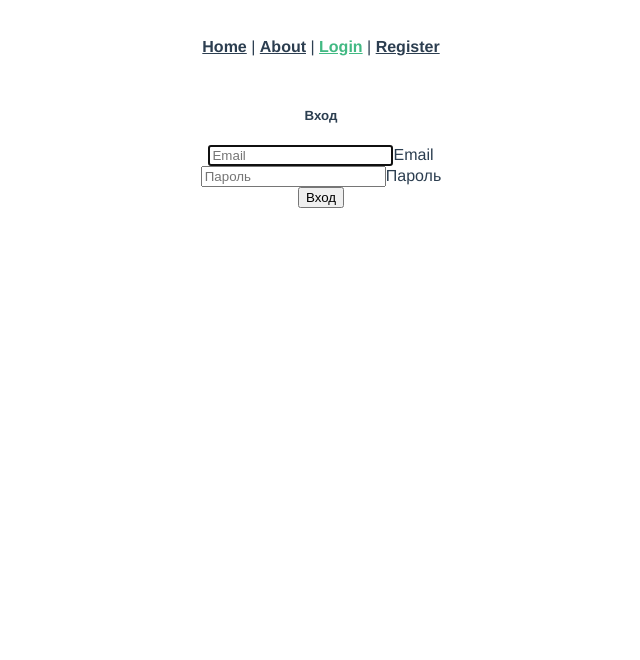
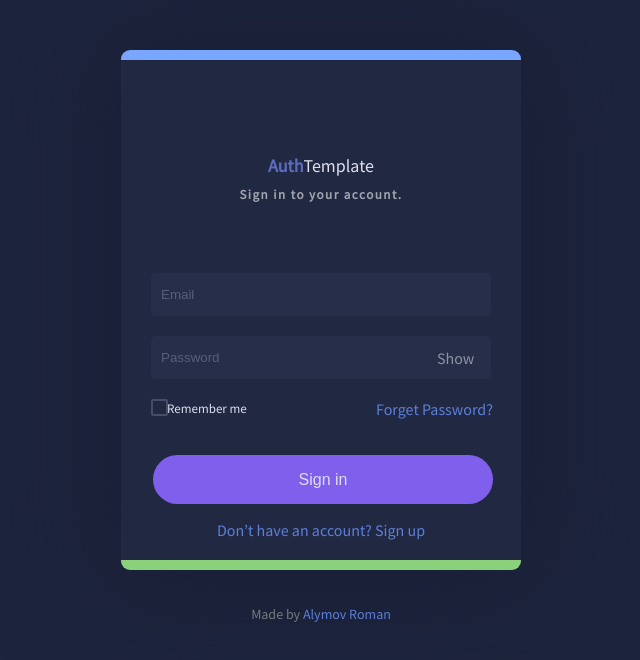
Before and after one commit to ralymov/laravel-vue-cli-template, a Vue app in the folder frontend/: page /login in a window 1280 px wide. Shown: the top 660 px of the page, without its empty margins (319-959 px from the left). Built offline with nearby package versions, Linux system fonts and the light colour scheme.

Commit message:
feat(login): change page markup

```diff
--- a/frontend/package.json
+++ b/frontend/package.json
@@ -5,7 +5,6 @@
   "scripts": {
     "serve": "vue-cli-service serve",
     "build": "rm -rf ../public/{js,css,img} && vue-cli-service build --no-clean",
-    "watch": "rm -rf ../public/{js,css,img} && vue-cli-service build --no-clean --watch",
     "lint": "vue-cli-service lint"
   },
   "dependencies": {
--- a/frontend/src/App.vue
+++ b/frontend/src/App.vue
@@ -1,28 +1,37 @@
 <template>
   <div id="app">
-    <div id="nav">
-      <router-link to="/">Home</router-link> |
-      <router-link to="/about">About</router-link> |
-      <router-link to="/login">Login</router-link> |
-      <router-link to="/register">Register</router-link>
-    </div>
+    <!--    <div id="nav">-->
+    <!--      <router-link to="/">Home</router-link> |-->
+    <!--      <router-link to="/about">About</router-link> |-->
+    <!--      <router-link to="/login">Login</router-link> |-->
+    <!--      <router-link to="/register">Register</router-link>-->
+    <!--    </div>-->
     <router-view/>
   </div>
 </template>
 
 <style lang="scss">
+  @import url('https://fonts.googleapis.com/css?family=Source+Sans+Pro:300,400');
+
+  body {
+    margin: 0;
+  }
+
   #app {
-  font-family: 'Avenir', Helvetica, Arial, sans-serif;
+    font-family: 'Source Sans Pro', sans-serif;
     -webkit-font-smoothing: antialiased;
     -moz-osx-font-smoothing: grayscale;
     text-align: center;
     color: #2c3e50;
   }
+
   #nav {
     padding: 30px;
+
     a {
       font-weight: bold;
       color: #2c3e50;
+
       &.router-link-exact-active {
         color: #42b983;
       }
--- a/frontend/src/mixins/sweet-alert.js
+++ b/frontend/src/mixins/sweet-alert.js
@@ -21,18 +21,13 @@ export default {
         timer,
       });
     },
-    confirm(callback, options) {
-      const innerOptions = Object.assign({
-        title: 'Are you sure?',
-        text: 'Are you sure you want to do that?',
-        type: 'warning',
-        showCancelButton: true,
-        confirmButtonColor: '#DD6B55',
-        confirmButtonText: 'Yes',
-        closeOnConfirm: false,
-      }, options);
-
-      swal(innerOptions, callback);
+    alertConfirm() {
+      return swal({
+        title: 'Подтверждение',
+        text: 'Вы уверены что хотите выполнить данное действие?',
+        icon: 'warning',
+        buttons: ['Отменить', true],
+      });
     },
   },
 };
--- a/frontend/src/views/Login.vue
+++ b/frontend/src/views/Login.vue
@@ -1,31 +1,25 @@
 <template>
-  <div class="container login-body">
-    <div class="row">
-      <div class="col-sm-9 col-md-7 col-lg-5 mx-auto">
-        <div class="card card-signin my-5">
-          <div class="card-body">
-            <h5 class="card-title text-center">Вход</h5>
-            <form class="form-signin">
-              <div class="form-label-group">
-                <input id="inputEmail" class="form-control" placeholder="Email" required
-                       autofocus v-model="credentials.email">
-                <label for="inputEmail">Email</label>
-              </div>
-
-              <div class="form-label-group">
-                <input type="password" id="inputPassword" class="form-control" placeholder="Пароль"
-                       required
-                       v-model="credentials.password">
-                <label for="inputPassword">Пароль</label>
-              </div>
-
-              <button class="btn btn-lg btn-primary btn-block text-uppercase"
-                      @click.prevent="submit">Вход
-              </button>
-            </form>
-          </div>
-        </div>
-      </div>
+  <div class="animated bounceInDown">
+    <div class="container">
+      <span class="error animated tada" id="msg"></span>
+      <form name="form1" class="box" @submit.prevent="submit">
+        <h4>Auth<span>Template</span></h4>
+        <h5>Sign in to your account.</h5>
+        <input type="text" name="email" placeholder="Email" autocomplete="off">
+        <span class="typcn typcn-eye" id="eye">Show</span>
+        <input type="password" name="password" placeholder="Password" id="pwd" autocomplete="off">
+        <label>
+          <input type="checkbox">
+          <span></span>
+          <small class="rmb">Remember me</small>
+        </label>
+        <a href="#" class="forgetpass">Forget Password?</a>
+        <input type="submit" value="Sign in" class="btn1">
+      </form>
+      <a href="#" class="dnthave">Don’t have an account? Sign up</a>
+    </div>
+    <div class="footer">
+      <span>Made by <a href="https://github.com/ralymov">Alymov Roman</a></span>
     </div>
   </div>
 </template>
@@ -33,7 +27,6 @@
 <script>
 import { mapState, mapActions } from 'vuex';
 import { LOGIN } from '@/store/actions.type';
-
 
 export default {
   name: 'Login',
@@ -61,3 +54,187 @@ export default {
   },
 };
 </script>
+
+<style lang="scss">
+  body, html {
+    background-color: #1d243d;
+    padding: 0;
+    margin: 0;
+  }
+
+  .container {
+    margin: 0;
+    top: 50px;
+    left: 50%;
+    position: absolute;
+    text-align: center;
+    transform: translateX(-50%);
+    background-color: rgb(33, 41, 66);
+    border-radius: 9px;
+    border-top: 10px solid #79a6fe;
+    border-bottom: 10px solid #8BD17C;
+    width: 400px;
+    height: 500px;
+    box-shadow: 1px 1px 108.8px 19.2px rgb(25, 31, 53);
+  }
+
+  .box h4 {
+    color: #5c6bc0;
+    font-size: 18px;
+    margin-top: 94px;;
+  }
+
+  .box h4 span {
+    color: #dfdeee;
+    font-weight: lighter;
+  }
+
+  .box h5 {
+    font-size: 13px;
+    color: #a1a4ad;
+    letter-spacing: 1.5px;
+    margin-top: -15px;
+    margin-bottom: 70px;
+  }
+
+  .box input[type = "text"], .box input[type = "password"] {
+    display: block;
+    margin: 20px auto;
+    background: #262e49;
+    border: 0;
+    border-radius: 5px;
+    padding: 14px 10px;
+    width: 320px;
+    outline: none;
+    color: #565f79;
+    transition: all .2s ease-out;
+  }
+
+  ::-webkit-input-placeholder {
+    color: #565f79;
+  }
+
+  .box input[type = "text"]:focus, .box input[type = "password"]:focus {
+    border: 1px solid #79A6FE;
+  }
+
+  a {
+    color: #5c7fda;
+    text-decoration: none;
+  }
+
+  a:hover {
+    text-decoration: underline;
+  }
+
+  label input[type = "checkbox"] {
+    display: none; /* hide the default checkbox */
+  }
+
+  /* style the artificial checkbox */
+  label span {
+    height: 13px;
+    width: 13px;
+    border: 2px solid #464d64;
+    border-radius: 2px;
+    display: inline-block;
+    position: relative;
+    cursor: pointer;
+    float: left;
+    left: 7.5%;
+  }
+
+  .btn1 {
+    border: 0;
+    background: #7f5feb;
+    color: #dfdeee;
+    border-radius: 100px;
+    width: 340px;
+    height: 49px;
+    font-size: 16px;
+    position: absolute;
+    top: 79%;
+    left: 8%;
+    transition: 0.3s;
+    cursor: pointer;
+  }
+
+  .btn1:hover {
+    background: #5d33e6;
+  }
+
+  .rmb {
+    cursor: pointer;
+    position: absolute;
+    margin-left: -154px;
+    margin-top: 1px;
+    color: #dfdeee;
+    font-size: 13px;
+  }
+
+  .forgetpass {
+    position: relative;
+    float: right;
+    right: 28px;
+  }
+
+  .dnthave {
+    position: absolute;
+    top: 92%;
+    left: 24%;
+  }
+
+  [type=checkbox]:checked + span:before { /* <-- style its checked state */
+    content: '\2713\0020';
+    color: #896cec;
+    font-size: 16px;
+    position: absolute;
+    top: -4px;
+    left: -1px;
+    width: 13px;
+  }
+
+  .typcn {
+    position: absolute;
+    left: 316px;
+    top: 288px;
+    color: #8d92a2;
+    font-size: 16px;
+    cursor: pointer;
+  }
+
+  .typcn.active {
+    color: #7f60eb;
+  }
+
+  .error {
+    background: #ff3333;
+    text-align: center;
+    width: 337px;
+    height: 20px;
+    padding: 2px;
+    border: 0;
+    border-radius: 5px;
+    margin: 10px auto 10px;
+    position: absolute;
+    top: 31%;
+    left: 7.2%;
+    color: white;
+    display: none;
+  }
+
+  .footer {
+    position: relative;
+    left: 0;
+    bottom: 0;
+    top: 605px;
+    width: 100%;
+    color: #78797d;
+    font-size: 14px;
+    text-align: center;
+  }
+
+  .footer .fa {
+    color: #7f5feb;;
+  }
+</style>
```
Lines whose indentation alone changed are shown as unchanged.
